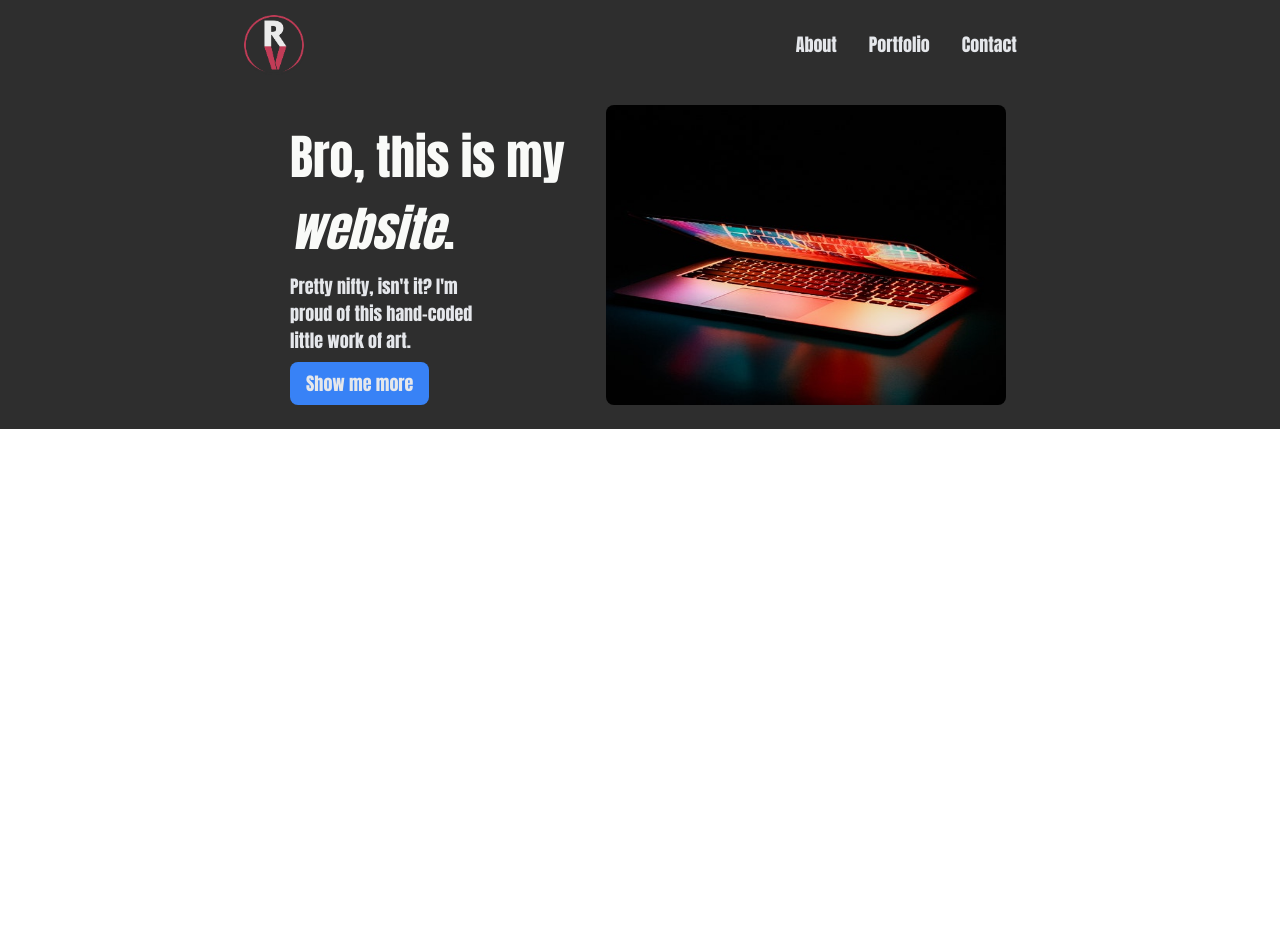
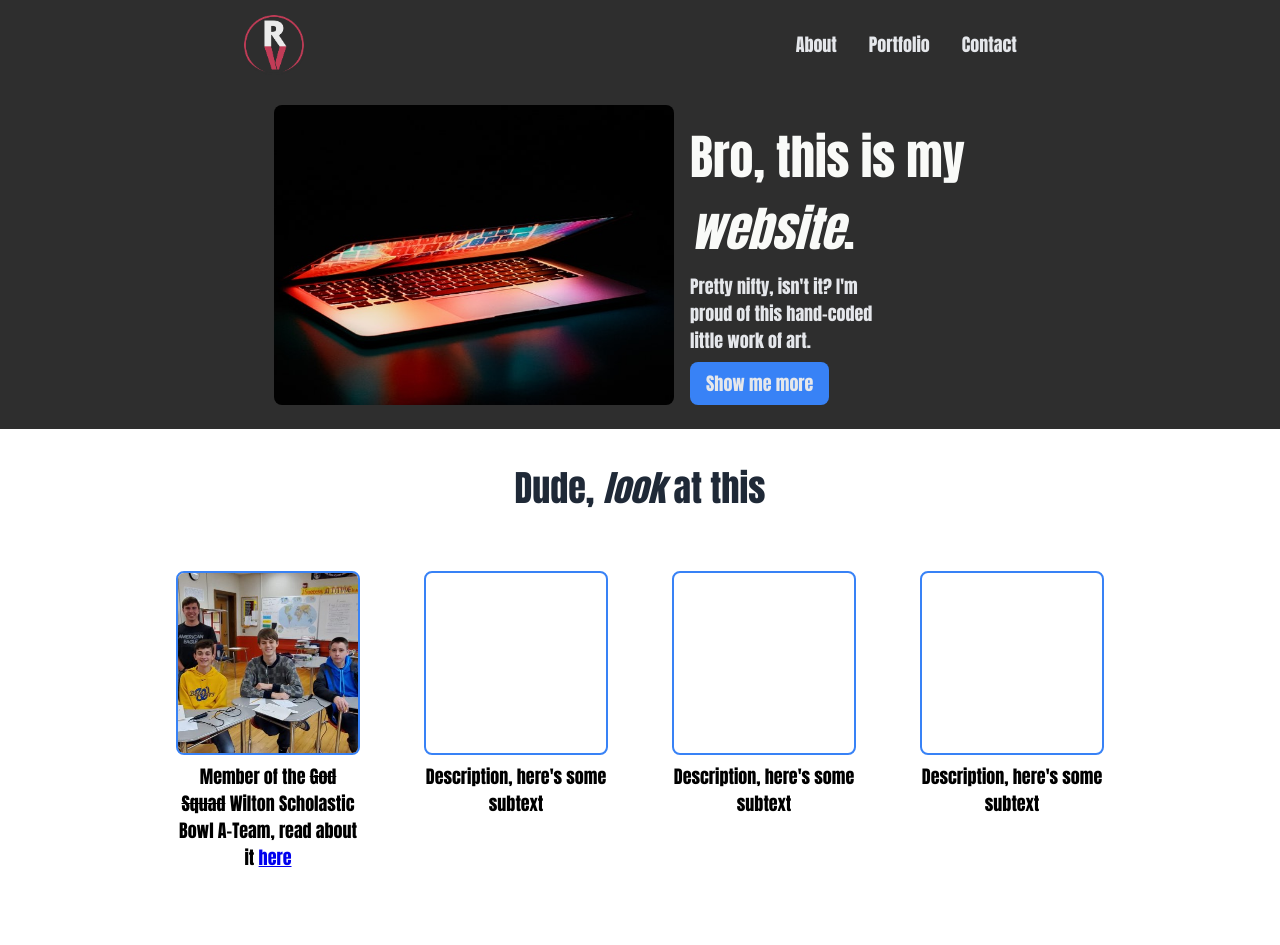
Before and after one commit to reecevela/portfolio, a plain HTML site: page index.html in a window 1280 px wide. Before the commit the page ends 800 px from the top, so only its background shows below. Drawn offline with Linux system fonts and the light colour scheme.

Commit message:
Update Gallery Section

```diff
--- a/index.html
+++ b/index.html
@@ -37,7 +37,43 @@
       </div>
     </div>
     <div class="gallery-section">
-
+      <div class="gallery-title">
+        Dude, <em>look</em> at this
+      </div>
+      <div class="gallery">
+        <div class="card">
+          <div class="card-crop-box">
+            <img class="gallery-image" id="scholastic" src="scholastic.jpg" alt="">
+          </div>
+          <div class="card-text">
+           Member of the <span style="text-decoration: line-through;">God Squad</span> Wilton Scholastic Bowl A-Team, read about it <a href="https://blueandgoldnews.wiltoncsd.org/1172/features/wilton-scholastic-bowl-a-team-wins-first-at-chariton-competition/">here</a>
+          </div>
+        </div>
+        <div class="card">
+          <div class="card-crop-box">
+            <img class="gallery-image" src="" alt="">
+          </div>
+          <div class="card-text">
+            Description, here's some subtext
+          </div>
+        </div>
+        <div class="card">
+          <div class="card-crop-box">
+            <img class="gallery-image" src="" alt="">
+          </div>
+          <div class="card-text">
+            Description, here's some subtext
+          </div>
+        </div>
+        <div class="card">
+          <div class="card-crop-box">
+            <img class="gallery-image" src="" alt="">
+          </div>
+          <div class="card-text">
+            Description, here's some subtext
+          </div>
+        </div>
+      </div>
     </div>
     <div class="quote-section">
 
--- a/style.css
+++ b/style.css
@@ -19,10 +19,61 @@ body {
   justify-content: flex-start;
 }
 
+/* GALLERY SECTION */
+
+.gallery-section {
+  display: flex;
+  flex-flow: column;
+  align-items: center;
+}
+
+.gallery {
+  display: flex;
+  flex-flow: row wrap;
+  justify-content: space-around;
+}
+
+.gallery-title {
+  font-size: 36px;
+  font-weight: 1000;
+  color: #1F2937;
+  margin: 32px;
+}
+
+.card-crop-box {
+  width: 180px;
+  height: 180px;
+  overflow: hidden;
+  border: #3882f6 2px solid;
+  border-radius: 8px;
+}
+
+.card-text {
+  padding: 8px;
+  text-align: center;
+}
+
+.card {
+  width: 200px;
+  height: 350px;
+  margin: 8px;
+  padding: 16px;
+  display: flex;
+  flex-direction: column;
+  align-items: center;
+}
+
+#scholastic {
+  width: 450px;
+  height: auto;
+  margin: -50px 0 0 -150px;
+}
+
 /* HOME SECTION */
 
 .home-section {
   display: flex;
+  flex-flow: row-reverse wrap;
   justify-content: center;
   padding: 16px;
   background: #2e2e2e;
@@ -55,6 +106,7 @@ body {
 }
 
 .home-crop-box img {
+  transform: scaleX(-1);
   margin: -150px 0 0 -60px;
   width: 500px;
   height: 600px;
```
Also changed, not shown: scholastic.jpg (added).
